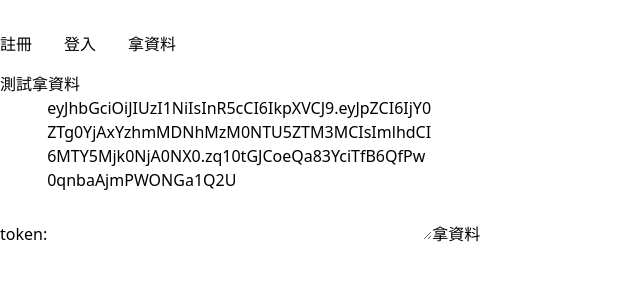
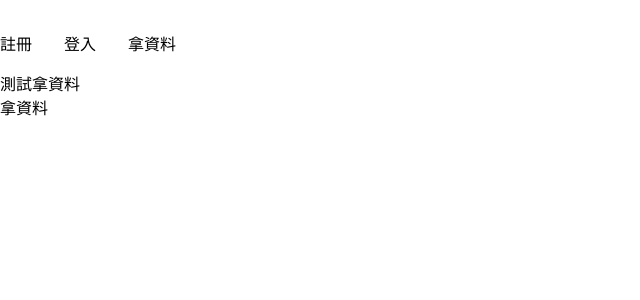
Before and after one commit to steedude/untitled_index, a Vue app: page /data in a window 1280 px wide. Shown: the top 300 px of the page, without its empty margins (0-640 px from the left). Built offline with nearby package versions, Linux system fonts and the light colour scheme; sample sign-in values are in the browser's storage.

Commit message:
新增錯誤代碼及修正拿資料的地方

```diff
--- a/src/utils/errorCode.js
+++ b/src/utils/errorCode.js
@@ -7,7 +7,8 @@ const errorCode = {
   1004: 'Incorrect username or password',
   1005: 'missing token',
   1006: 'User does not exist',
-  1007: 'Unauthorized'
+  1007: 'Token is expired',
+  1008: 'Unauthorized'
 }
 
 export default errorCode
--- a/src/views/DataView.vue
+++ b/src/views/DataView.vue
@@ -1,9 +1,6 @@
 <script setup>
-import { ref } from 'vue'
 import { getTestData } from '@/apis/data'
-const myToken = ref(
-  'eyJhbGciOiJIUzI1NiIsInR5cCI6IkpXVCJ9.eyJpZCI6IjY0ZTg0YjAxYzhmMDNhMzM0NTU5ZTM3MCIsImlhdCI6MTY5Mjk0NjA0NX0.zq10tGJCoeQa83YciTfB6QfPw0qnbaAjmPWONGa1Q2U'
-)
+
 const getData = async () => {
   try {
     const res = await getTestData()
@@ -16,8 +13,7 @@ const getData = async () => {
 
 <template>
   <div>測試拿資料</div>
-  <label for="token">token:</label>
-  <textarea id="token" rows="6" cols="40" v-model="myToken"></textarea>
+
   <button @click="getData">拿資料</button>
 </template>
 
```
